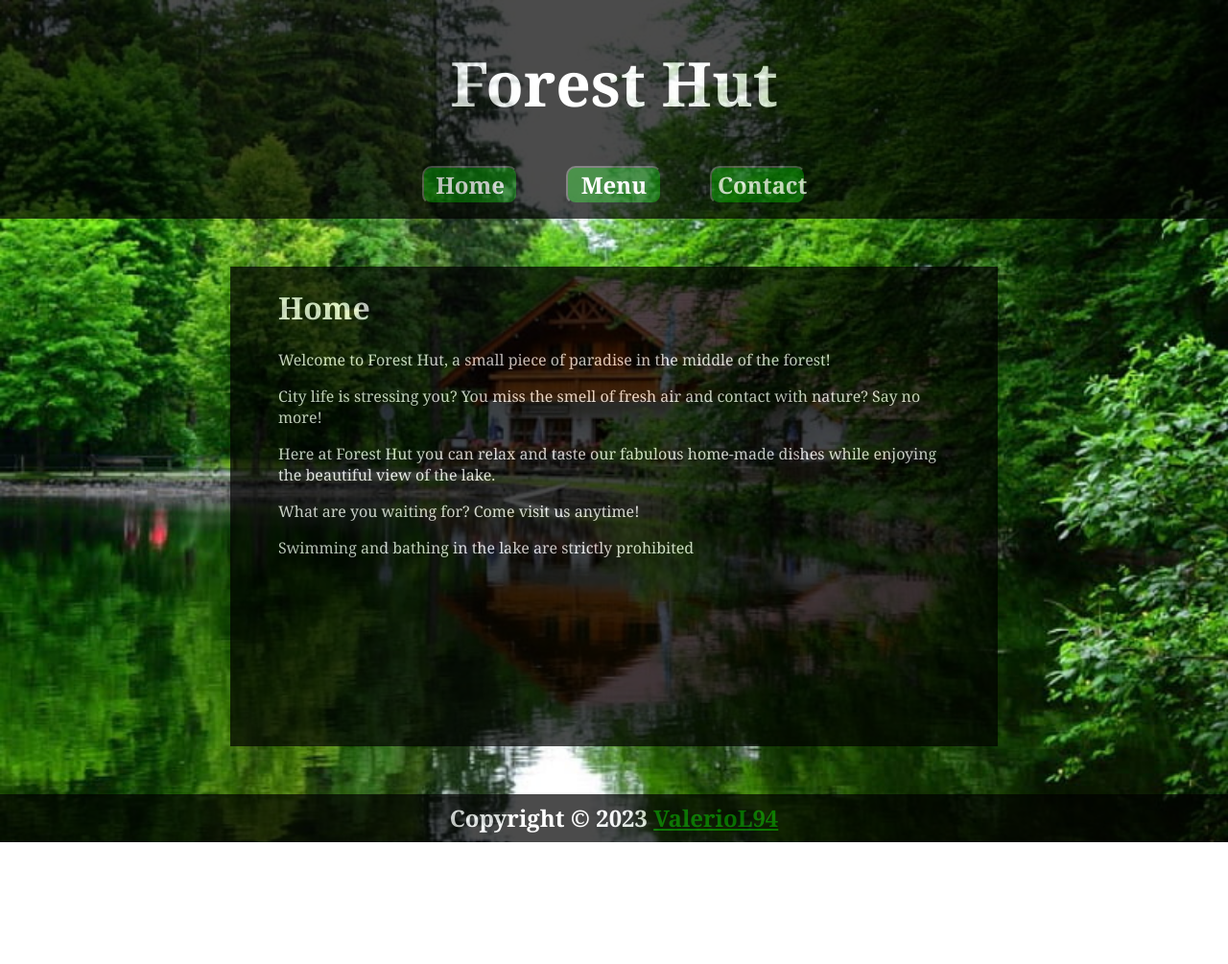
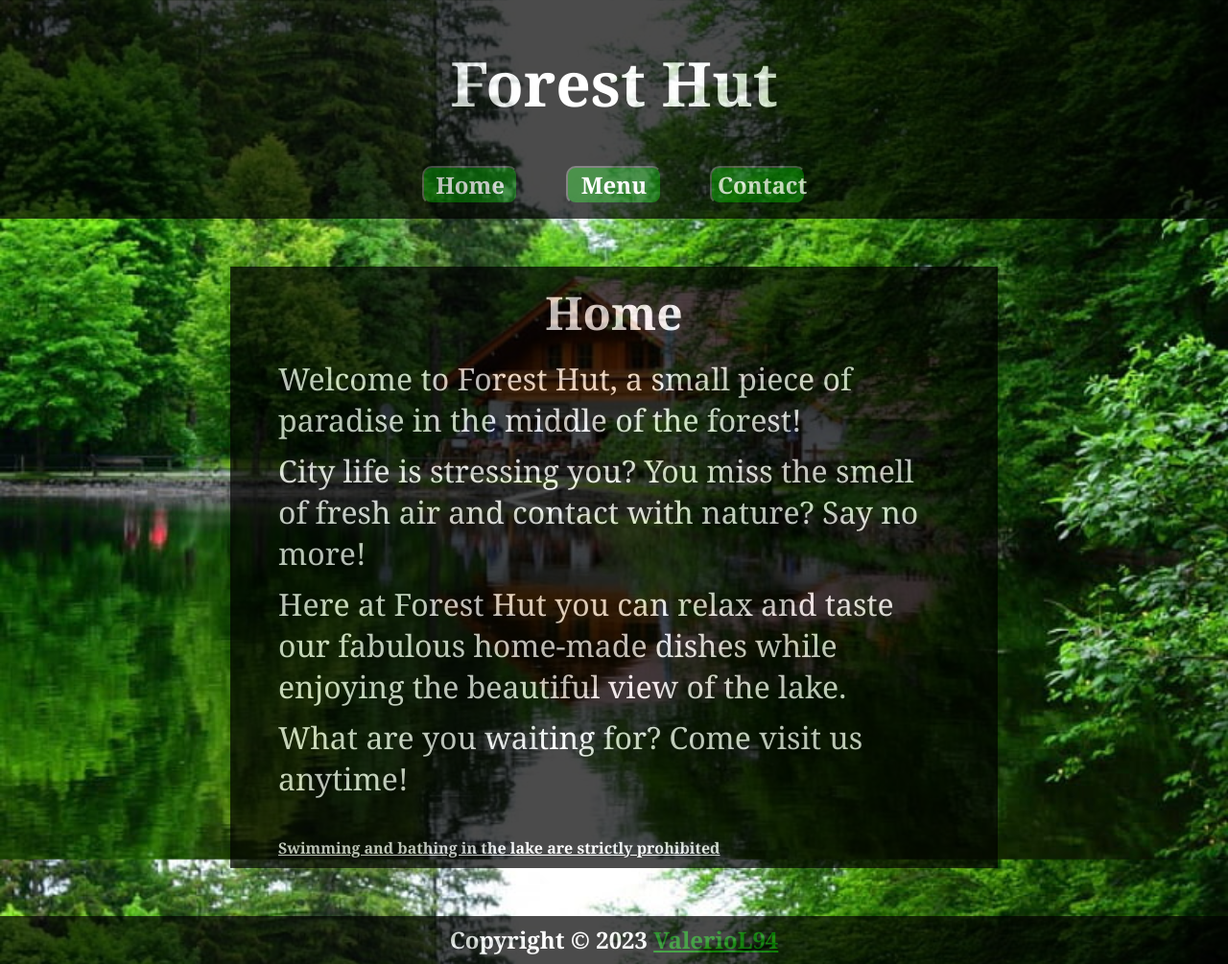
Before and after one commit to ValerioL94/restaurant-page, a website built with webpack: page dist/index.html in a window 1280 px wide. Shown: the whole page at 96% size. Before the commit the page ends 878 px from the top, so only its background shows below. Built offline with nearby package versions, Linux system fonts and the light colour scheme.

Commit message:
fix typo

```diff
--- a/src/styles.css
+++ b/src/styles.css
@@ -74,18 +74,18 @@ main>.display {
     color: white;
 }
 
-main.display>h1 {
+main>.display>h1 {
     text-align: center;
     font-size: 3rem;
     margin: 15px 0;
 }
 
-main.display>p {
+main>.display>p {
     font-size: 2rem;
     margin: 10px 0;
 }
 
-main.display>.note {
+main>.display>.note {
     font-size: 1rem;
     font-weight: 900;
     text-decoration: underline;
```
